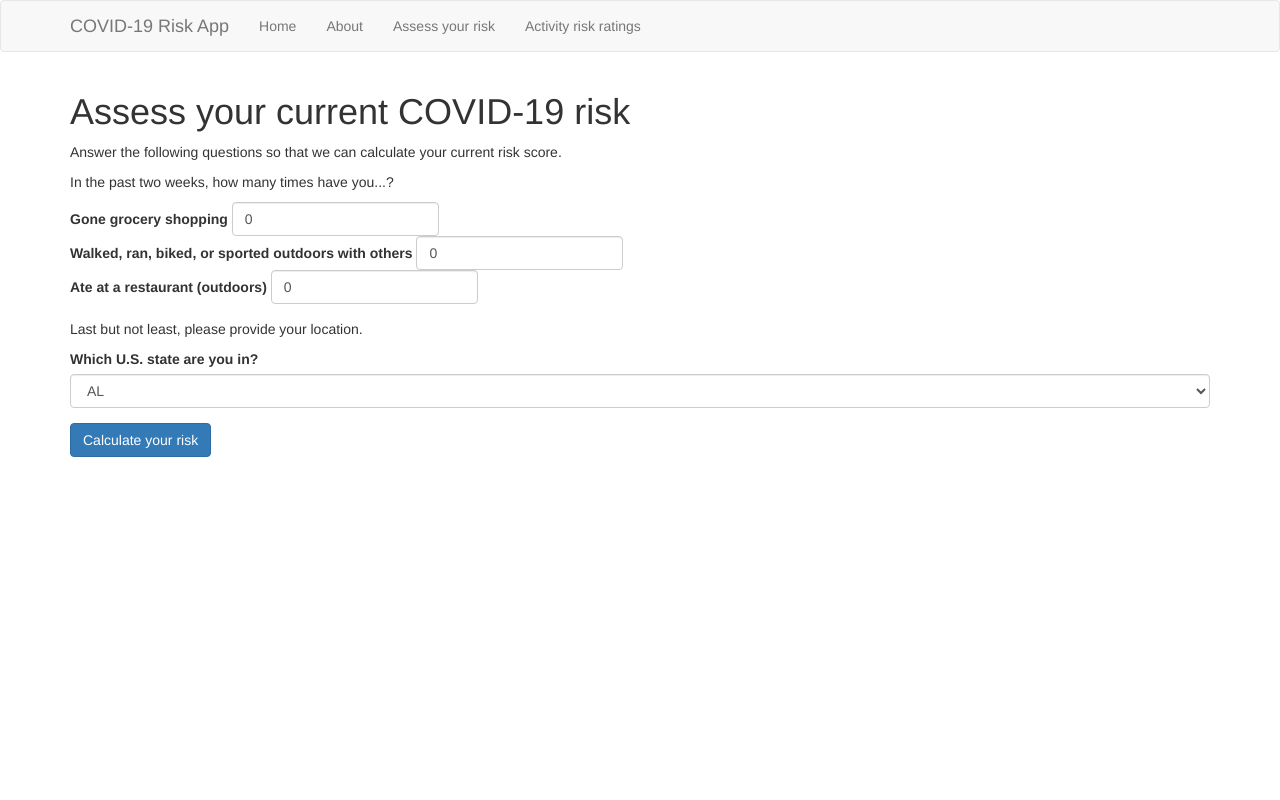
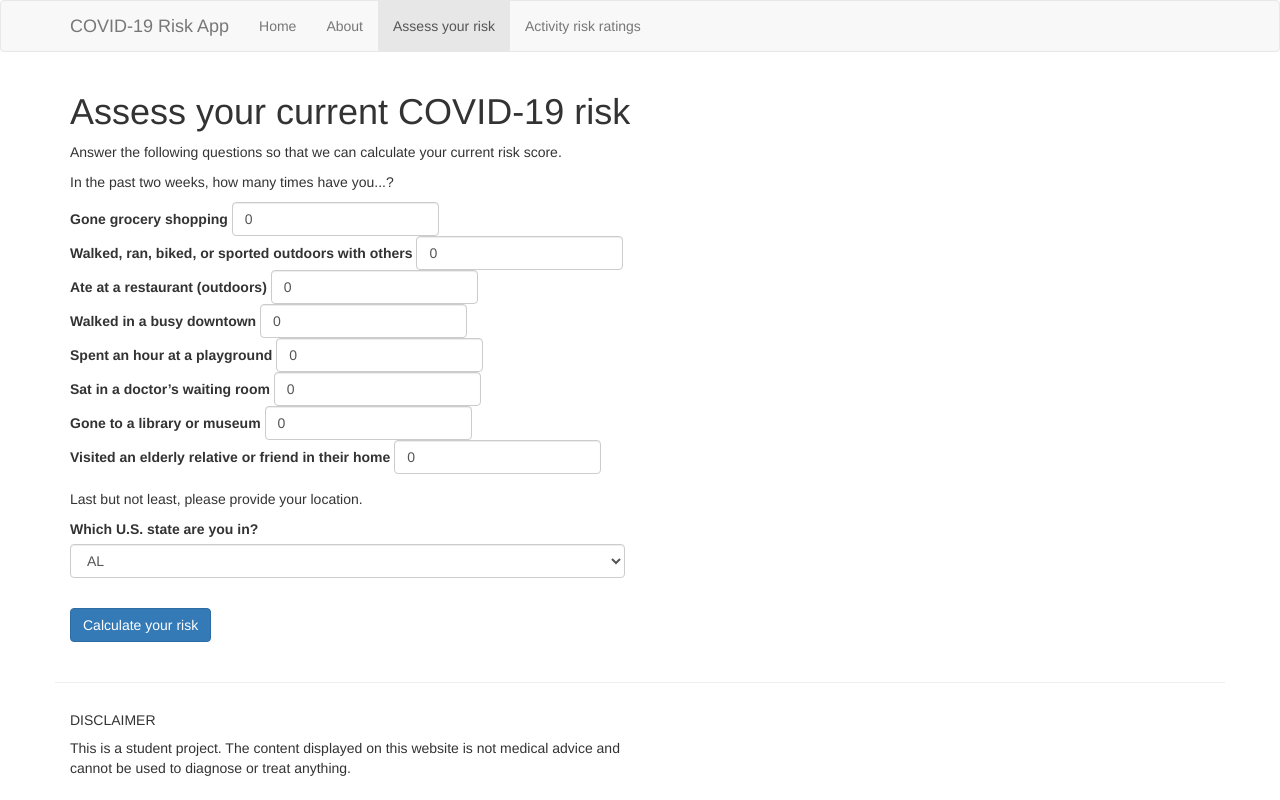
Before and after one commit to hadley173/Covid19-Risk-Assessment-Website, a Flask app: page /form-input in a window 1280 px wide. Run offline with Flask 2, Linux system fonts and the light colour scheme; some libraries are stand-ins or nearby versions.

Commit message:
form and footer styling

```diff
--- a/app/form.py
+++ b/app/form.py
@@ -12,6 +12,12 @@ class RiskForm(FlaskForm):
 	activity1 = IntegerField('Gone grocery shopping', default=0, validators=[InputRequired()])
 	activity2 = IntegerField('Walked, ran, biked, or sported outdoors with others', default=0, validators=[InputRequired()])
 	activity3 = IntegerField('Ate at a restaurant (outdoors)', default=0, validators=[InputRequired()])
+	activity4 = IntegerField('Walked in a busy downtown', default=0, validators=[InputRequired()])
+	activity5 = IntegerField('Spent an hour at a playground', default=0, validators=[InputRequired()])
+	activity6 = IntegerField('Sat in a doctor’s waiting room', default=0, validators=[InputRequired()])
+	activity7 = IntegerField('Gone to a library or museum', default=0, validators=[InputRequired()])
+	activity8 = IntegerField('Visited an elderly relative or friend in their home', default=0, validators=[InputRequired()])
+
 	statename = SelectField(
 					  	'Which U.S. state are you in?',
 					  	choices=[(i) for i in states],
--- a/app/templates/base.html
+++ b/app/templates/base.html
@@ -22,10 +22,18 @@
       </div>
       <div class="collapse navbar-collapse" id="bs-example-navbar-collapse-1">
         <ul class="nav navbar-nav">
-          <li><a href="{{ url_for('index') }}">Home</a></li>
-          <li><a href="{{ url_for('about') }}">About</a></li>
-          <li><a href="{{ url_for('formInput') }}">Assess your risk</a></li>
-          <li><a href="{{ url_for('activities') }}">Activity risk ratings</a></li>
+          <li {% if request.path == url_for('index') %}class="active"{% endif %}>
+            <a href="{{ url_for('index') }}">Home</a>
+          </li>
+          <li {% if request.path == url_for('about') %}class="active"{% endif %}>
+            <a href="{{ url_for('about') }}">About</a>
+          </li>
+          <li {% if request.path == url_for('formInput') %}class="active"{% endif %}>
+            <a href="{{ url_for('formInput') }}">Assess your risk</a>
+          </li>
+          <li {% if request.path == url_for('activities') %}class="active"{% endif %}>
+            <a href="{{ url_for('activities') }}">Activity risk ratings</a>
+          </li>
         </ul>
       </div>
     </div>
@@ -36,5 +44,18 @@
   <div class="container">
     {% block app_content %}
     {% endblock %}
+    <br>
   </div>
+
+  <footer class="footer">
+    <div class="container">
+      <div class="row">
+        <hr>
+        <div class="col-sm-6">
+          <h5>DISCLAIMER</h5>
+          <p>This is a student project. The content displayed on this website is not medical advice and cannot be used to diagnose or treat anything.</p>
+        </div>
+      </div>
+    </div>
+  </footer>
 {% endblock %}
--- a/app/templates/form-input.html
+++ b/app/templates/form-input.html
@@ -4,31 +4,71 @@
 {% block app_content %}
   <h1>Assess your current COVID-19 risk</h1>
   <p>Answer the following questions so that we can calculate your current risk score.</p>
+
   <form class="form" action="" method="post" role="form" novalidate>
   {{ form.hidden_tag() }}
+
   <div class="form-group">
     <p>In the past two weeks, how many times have you...?</p>
-
-            <div class="form-inline">
+    <div class="form-row">
+      <div class="form-inline col-6">
         {{ wtf.form_field(form.activity1) }}
       </div>
-            <div class="form-inline">
+    </div>
+    <div class="form-row">
+      <div class="form-inline col-6">
         {{ wtf.form_field(form.activity2) }}
       </div>
-            <div class="form-inline">
+    </div>
+    <div class="form-row">
+      <div class="form-inline col-6">
         {{ wtf.form_field(form.activity3) }}
       </div>
     </div>
+    <div class="form-row">
+      <div class="form-inline col-6">
+        {{ wtf.form_field(form.activity4) }}
+      </div>
+    </div>
+    <div class="form-row">
+      <div class="form-inline col-6">
+        {{ wtf.form_field(form.activity5) }}
+      </div>
+    </div>
+    <div class="form-row">
+      <div class="form-inline col-6">
+        {{ wtf.form_field(form.activity6) }}
+      </div>
+    </div>
+    <div class="form-row">
+      <div class="form-inline col-6">
+        {{ wtf.form_field(form.activity7) }}
+      </div>
+    </div>
+    <div class="form-row">
+      <div class="form-inline col-6">
+        {{ wtf.form_field(form.activity8) }}
+      </div>
+    </div>
+  </div>
 
-        <div class="form-group form-row">
-            <div>
+  <div class="form-group">
+    <div class="row">
+      <div class="col-sm-6">
         <p>Last but not least, please provide your location.</p>
+      </div>
+    </div>
+    <div class="row">
+      <div class="col-sm-6">
         {{ wtf.form_field(form.statename) }}
       </div>
     </div>
+  </div>
 
-        <div class="form-row">
+  <div class="row">
+    <div class="col-sm-4">
       {{ wtf.form_field(form.submit, button_map={'submit': 'primary'}) }}
+    </div>
   </div>
 
   </form>
```
Lines whose indentation alone changed are shown as unchanged.
